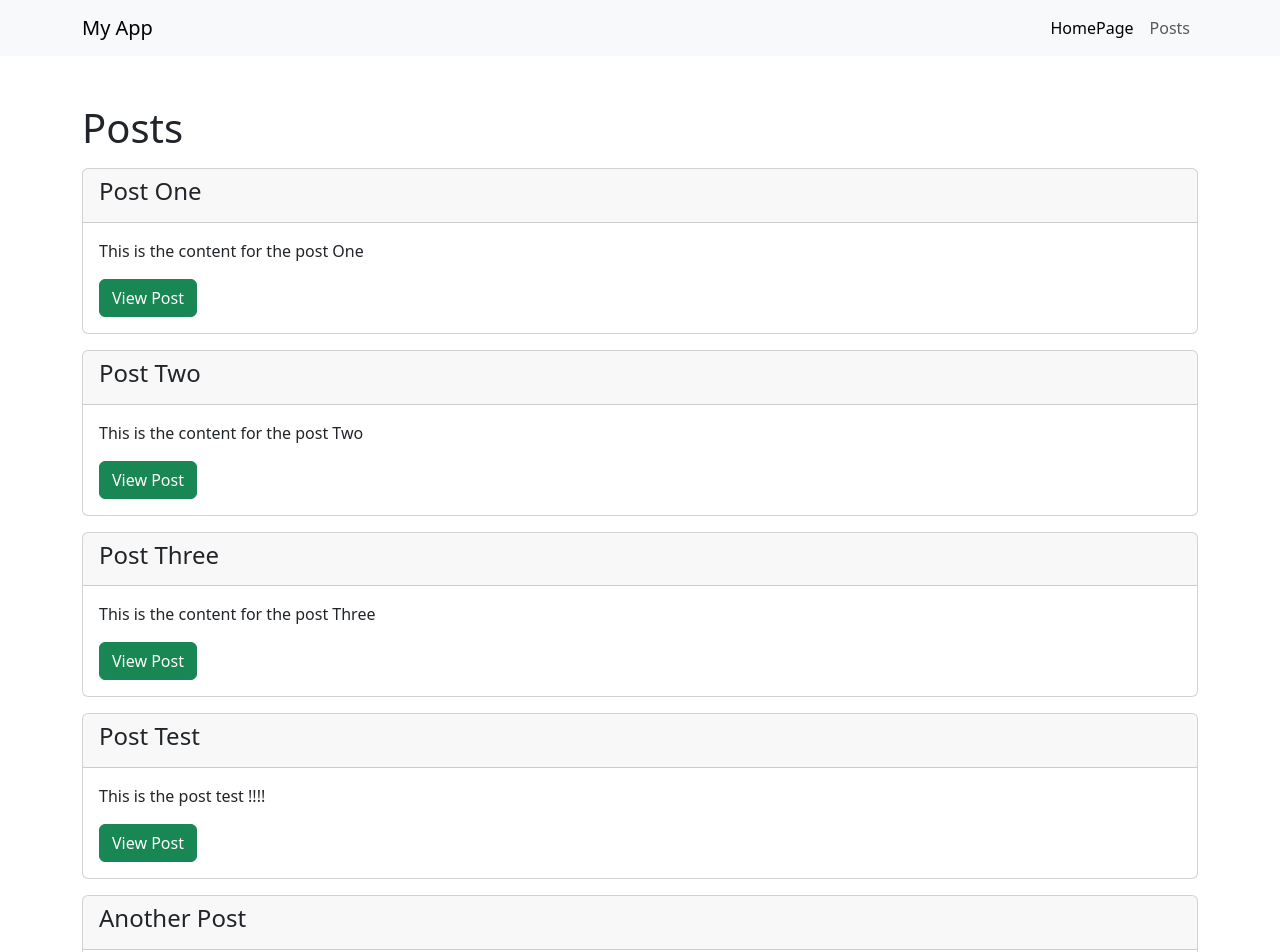
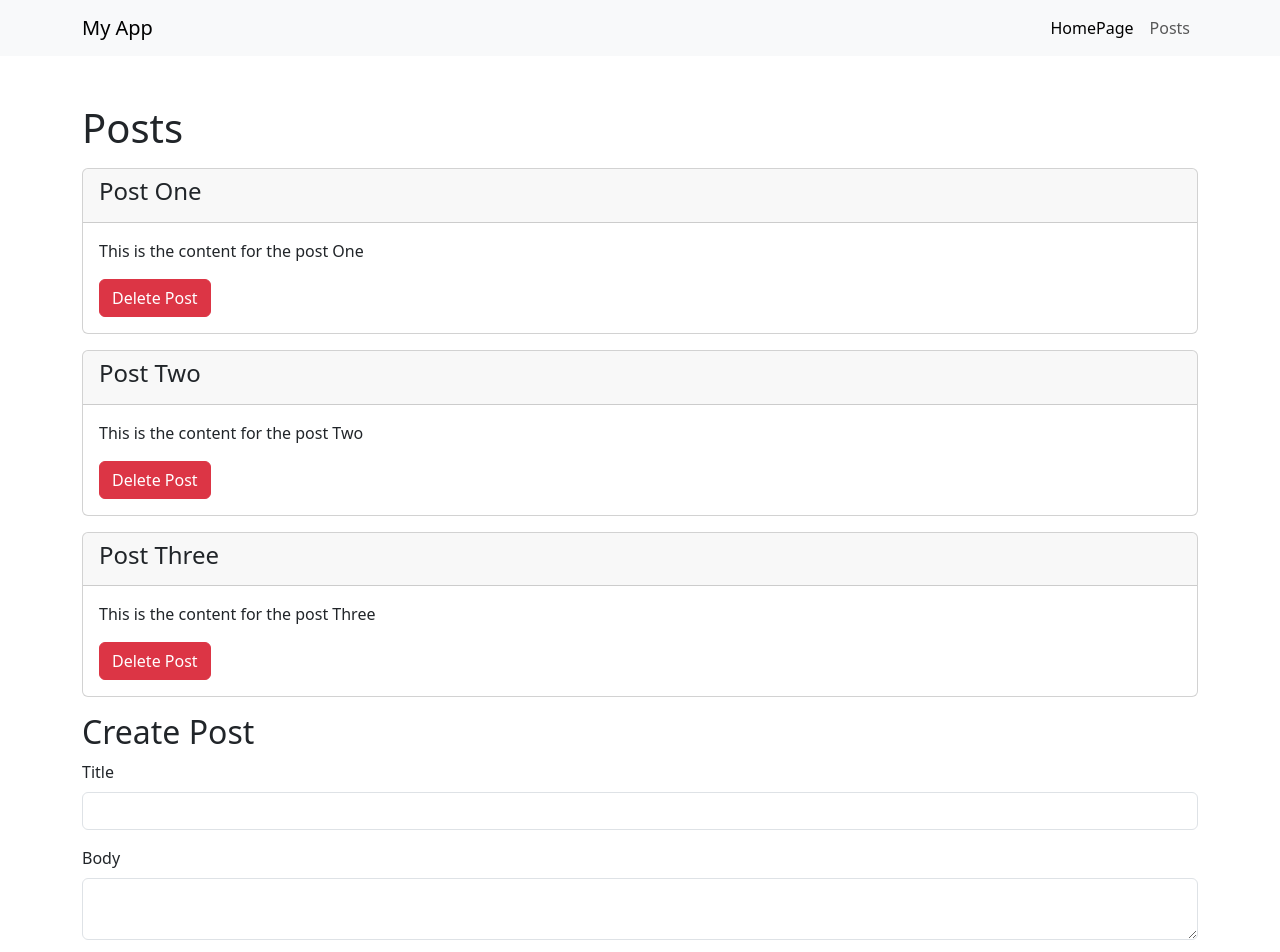
Before and after one commit to tichif/react-query, a React (Vite) app: page / in a window 1280 px wide. Shown: the top 952 px of the page. Built offline with nearby package versions, Linux system fonts and the light colour scheme; data requests are answered from the project's data file.

Commit message:
Delete post

```diff
--- a/data/db.json
+++ b/data/db.json
@@ -14,16 +14,6 @@
       "id": 3,
       "title": "Post Three",
       "body": "This is the content for the post Three"
-    },
-    {
-      "id": 1678585917910,
-      "title": "Post Test",
-      "body": "This is the post test !!!!"
-    },
-    {
-      "id": 1678585951519,
-      "title": "Another Post",
-      "body": "This is another post !!!"
     }
   ]
 }
--- a/src/components/Posts.tsx
+++ b/src/components/Posts.tsx
@@ -1,11 +1,38 @@
 import { useQuery } from 'react-query';
+import { getPosts } from '../lib/posts';
+import { QueryClient, useMutation } from 'react-query';
+import axios from 'axios';
 import { toast } from 'react-hot-toast';
-import { Link } from 'react-router-dom';
 
-import { getPosts } from '../lib/posts';
+const SERVER_URL = 'http://localhost:5000';
 
 const Posts = () => {
   const { data, error, isLoading } = useQuery(['posts'], { queryFn: getPosts });
+  let toastId: string;
+
+  const queryClient = new QueryClient();
+  const { mutate } = useMutation(
+    async (postId: string) => {
+      return await axios.delete(`${SERVER_URL}/posts/${postId}`);
+    },
+    {
+      onError: (error: any) => {
+        toast.error(error?.response?.data?.message, { id: toastId });
+      },
+      onSuccess: (data) => {
+        queryClient.invalidateQueries(['posts']);
+        toast.success('Post deleted successfully', { id: toastId });
+        console.log(data);
+      },
+    }
+  );
+
+  function deleteHandler(postId: string) {
+    if (window.confirm('Are you sure ?')) {
+      toastId = toast.loading('Deleting your post', { id: toastId });
+      mutate(postId);
+    }
+  }
 
   if (isLoading) {
     return <h2>Loading.....</h2>;
@@ -26,9 +53,12 @@
             </div>
             <div className='card-body'>
               <div className='card-text'>{post.body}</div>
-              <Link to={`/posts/${post.id}`} className='btn btn-success mt-3'>
-                View Post
-              </Link>
+              <button
+                className='btn btn-danger mt-3'
+                onClick={() => deleteHandler(post.id.toString())}
+              >
+                Delete Post
+              </button>
             </div>
           </div>
         ))}
```
